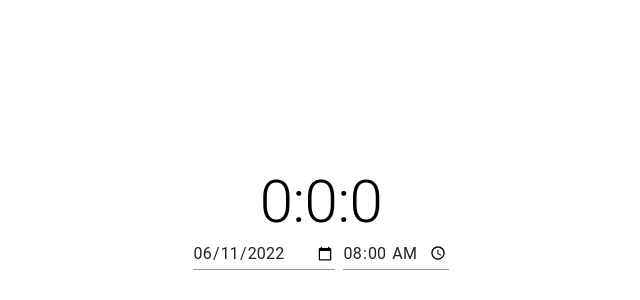
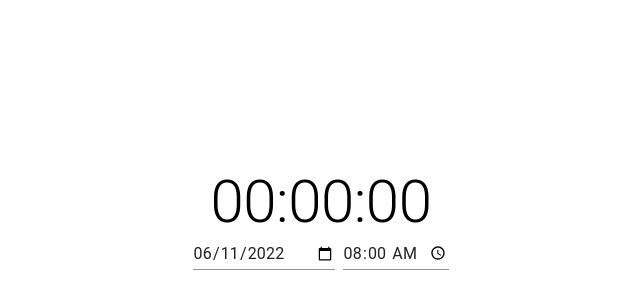
Before and after one commit to shootacean/countdown, a Next.js app: page / in a window 1280 px wide. Shown: the part 190-490 px from the top of the page, without its empty margins (319-959 px from the left). Built offline with nearby package versions, Linux system fonts and the light colour scheme.

Commit message:
feat(CountdownTiemr): 残り時間を見やすくする

```diff
--- a/src/components/CountdownTimer.tsx
+++ b/src/components/CountdownTimer.tsx
@@ -1,20 +1,21 @@
 import { useState, useEffect } from 'react';
 import { useTimer } from 'react-timer-hook';
 import { Stack, Typography, TextField } from '@mui/material';
-import { getDateString, getTimeString } from '../libs/lib';
+import { formatCountdownText, formatDateString, formatTimeString } from '../libs/lib';
 
 const today = new Date();
 
 export type CountdownTimerProps = {}
 
 export const CountdownTimer = ({}: CountdownTimerProps) => {
-    const [date, setDate] = useState(getDateString(today));
-    const [time, setTime] = useState(getTimeString(today));
+    const [date, setDate] = useState(formatDateString(today));
+    const [time, setTime] = useState(formatTimeString(today));
 
     const {
         seconds,
         minutes,
         hours,
+        days,
         pause,
         restart,
     } = useTimer({ expiryTimestamp: new Date(`${date}T${time}:00`), onExpire: () => console.info('onExpire called'), autoStart: false});
@@ -32,8 +33,7 @@ export const CountdownTimer = ({}: CountdownTimerProps) => {
 
     return (
         <>
-            {/* TODO padStart */}
-            <Typography variant='h2'>{hours}:{minutes}:{seconds}</Typography>
+            <Typography variant='h2'>{formatCountdownText(days, hours, minutes, seconds)}</Typography>
             <Stack direction={'row'} spacing={1}>
                 <TextField variant='standard' type='date' value={date} onChange={(e) => {setDate(e.target.value)}}/>
                 <TextField variant='standard' type='time' value={time} onChange={(e) => {setTime(e.target.value)}}/>
--- a/src/libs/lib.ts
+++ b/src/libs/lib.ts
@@ -3,7 +3,7 @@
  * @param date Date
  * @returns string
  */
-export const getDateString = (date: Date): string => {
+export const formatDateString = (date: Date): string => {
     const y = date.getFullYear();
     const m = (date.getMonth() + 1).toString().padStart(2, '0');
     const d = date.getDate().toString().padStart(2, '0');
@@ -15,8 +15,22 @@ export const getDateString = (date: Date): string => {
  * @param date Date
  * @returns string
  */
-export const getTimeString = (date: Date): string => {
+export const formatTimeString = (date: Date): string => {
     const h = date.getHours().toString().padStart(2, '0');
     const m = date.getMinutes().toString().padStart(2, '0');
     return `${h}:${m}`
 }
+
+/**
+ * 残り時間を見やすい形にフォーマットする
+ * @param hours number
+ * @param minutes number
+ * @param seconds number
+ * @returns string
+ */
+export const formatCountdownText = (days: number, hours: number, minutes: number, seconds :number): string => {
+    const h = hours.toString().padStart(2, '0');
+    const m = minutes.toString().padStart(2, '0');
+    const s = seconds.toString().padStart(2, '0');
+    return days > 0 ? `${days}days ${h}:${m}:${s}` : `${h}:${m}:${s}`;
+}
```
Also changed, not shown: 1 other file (tests, documents, lock files or other folders).
